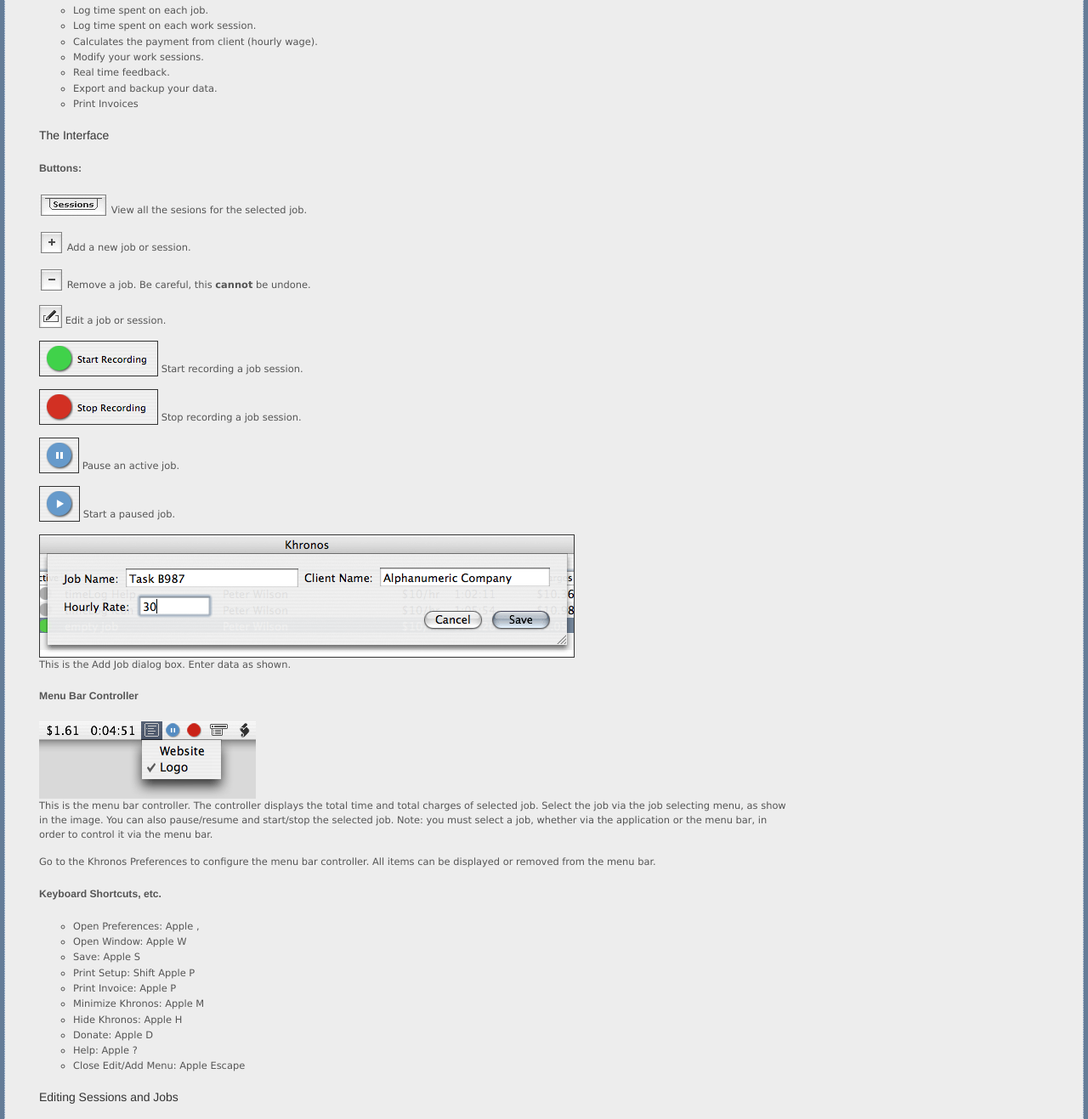
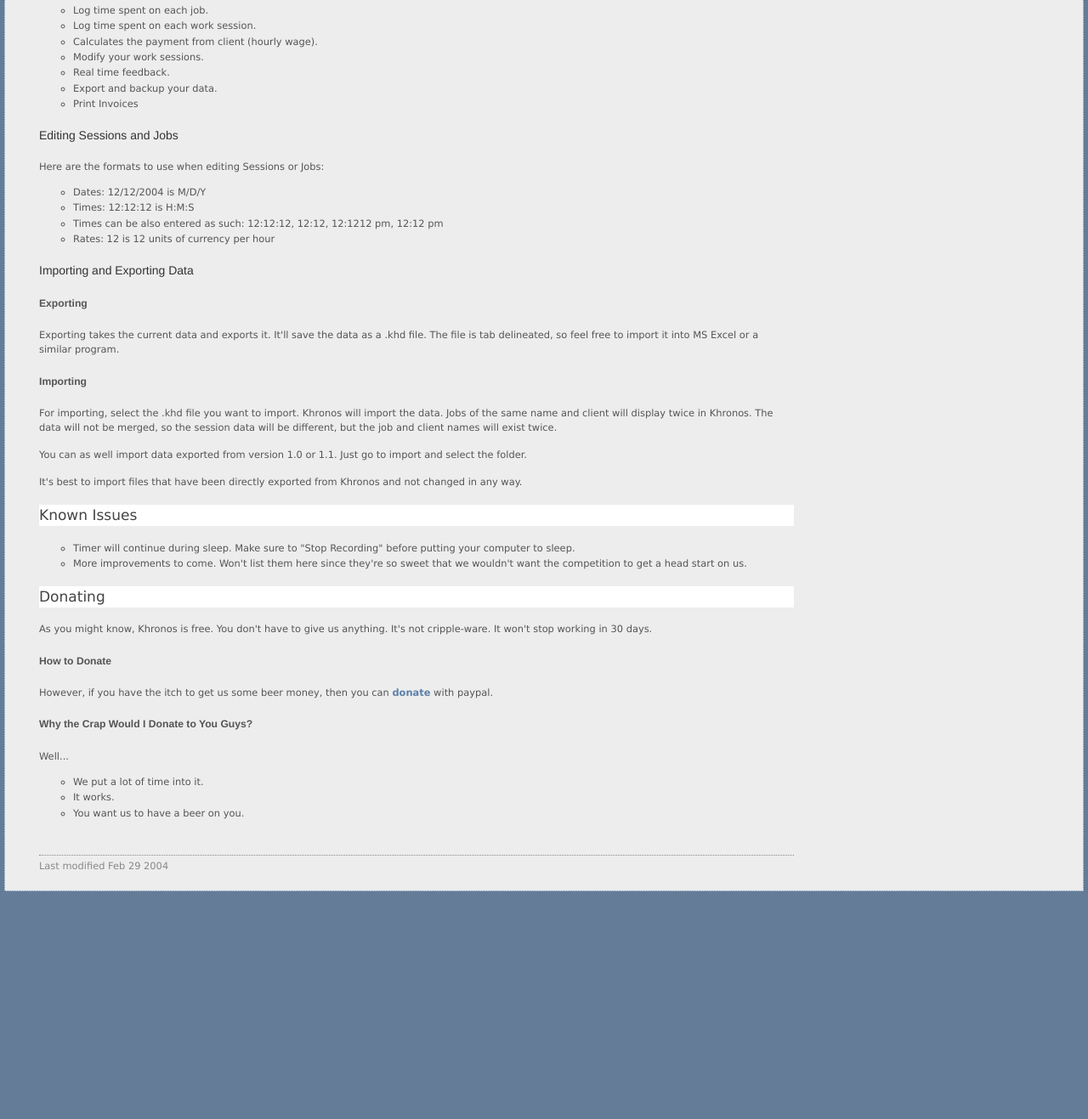
Before and after one commit to gdey/khronos_time_tracker, a plain HTML site: page support/index.html in a window 1280 px wide. Shown: the part 298-1615 px from the top of the page at 85% size. After the commit the page ends 1352 px from the top, so only its background shows below. Drawn offline with Linux system fonts and the light colour scheme.

Commit message:
first, testing to see if textmate doesn't submit messages in the way i am using it. second, removed the interface text from the support files, since its all out of date now. the last checkin i added a top-level project menu, and standardized the buttons between session drawer and main window
git-svn-id: http://khronos--time-tracker.googlecode.com/svn/trunk@12 2a1954c5-6034-0410-bc95-0fbd495663c4

```diff
--- a/support/index.html
+++ b/support/index.html
@@ -13,9 +13,6 @@
 
 <style type="text/css">
 	@import "khelp.css";
-
-
-
 </style>
 
 
@@ -31,7 +28,6 @@
 <li><a href="#gettingStarted">Getting Started with Khronos</a>
 	<ul>
 		<li><a href="#about">About Khronos</a></li>
-		<li><a href="#interface">The Interface</a></li>
 		<li><a href="#editing">Editing Sessions and Jobs</a></li>
 		<li><a href="#importExport">Importing and Exporting Data</a></li>
 
@@ -77,41 +73,6 @@
 <li>Real time feedback.</li>
 <li>Export and backup your data.</li>
 <li>Print Invoices</li>
-</ul>
-
-<h4 id="interface">The Interface</h4>
-
- <h5>Buttons:</h5>
-
-<p><img src="i/appSessions.gif" /> View all the sesions for the selected job.
-</p><p><img src="i/appPlus.gif" /> Add a new job or session.
-</p><p><img src="i/appMinus.gif" /> Remove a job. Be careful, this <b>cannot</b> be undone.
-</p><p><img src="i/appEdit.gif" /> Edit a job or session.
-</p><p><img class="ack" src="i/appStart.gif" /> Start recording a job session.</p>
-<p><img class="ack" src="i/appStop.gif" /> Stop recording a job session.</p>
-<p><img class="ack" src="i/2appPause.gif" /> Pause an active job.</p>
-<p><img class="ack" src="i/2appUnpause.gif" /> Start a paused job.</p>
-<p><img src="i/appAddSheet.gif" /><br />This is the Add Job dialog box. Enter data as shown.</p>
-
-<h5>Menu Bar Controller</h5>
-<p><img src="i/2appMenuBarMenuing.gif" /> <br />This is the menu bar controller. The controller displays the total time and total charges of selected job. Select the job via the job selecting menu, as show in the image. You can also pause/resume and start/stop the selected job. Note: you must select a job, whether via the application or the menu bar, in order to control it via the menu bar.</p>
-
-<p>Go to the Khronos Preferences to configure the menu bar controller. All items can be displayed or removed from the menu bar.</p>
-
-
-<h5>Keyboard Shortcuts, etc.</h5>
-
-<ul>
-<li>Open Preferences: Apple ,</li>
-<li>Open Window: Apple W</li>
-<li>Save: Apple S</li>
-<li>Print Setup: Shift Apple P</li>
-<li>Print Invoice: Apple P</li>
-<li>Minimize Khronos: Apple M</li>
-<li>Hide Khronos: Apple H</li>
-<li>Donate: Apple D</li>
-<li>Help: Apple ?</li>
-<li>Close Edit/Add Menu: Apple Escape</li>
 </ul>
 
 
```
